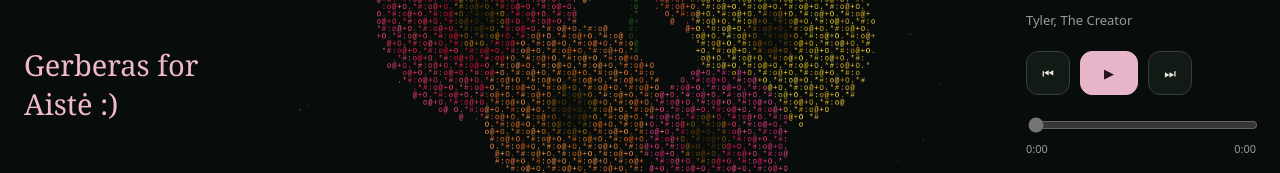
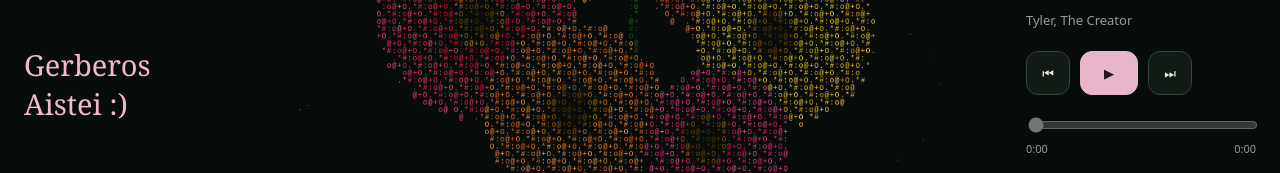
Before and after one commit to vilili/gerberas, a plain HTML site: page ascii-gerbera/index.html in a window 1280 px wide. Shown: the part 316-489 px from the top of the page. Drawn offline with Linux system fonts and the light colour scheme; animation ran at ten frames a second.

Commit message:
Update index.html

```diff
--- a/ascii-gerbera/index.html
+++ b/ascii-gerbera/index.html
@@ -3,7 +3,7 @@
 <head>
   <meta charset="UTF-8">
   <meta name="viewport" content="width=device-width, initial-scale=1">
-  <title>Gerberas for Aistė :)</title>
+  <title>Gerberos Aistei :)</title>
   <link rel="stylesheet" href="style.css">
 </head>
 
@@ -16,7 +16,7 @@
 <body>
   <main class="layout">
     <aside class="dedication">
-      <h1>Gerberas for Aistė :)</h1>
+      <h1>Gerberos Aistei :)</h1>
     </aside>
 
     <section class="stage" aria-label="Interactive ASCII bouquet">
```
